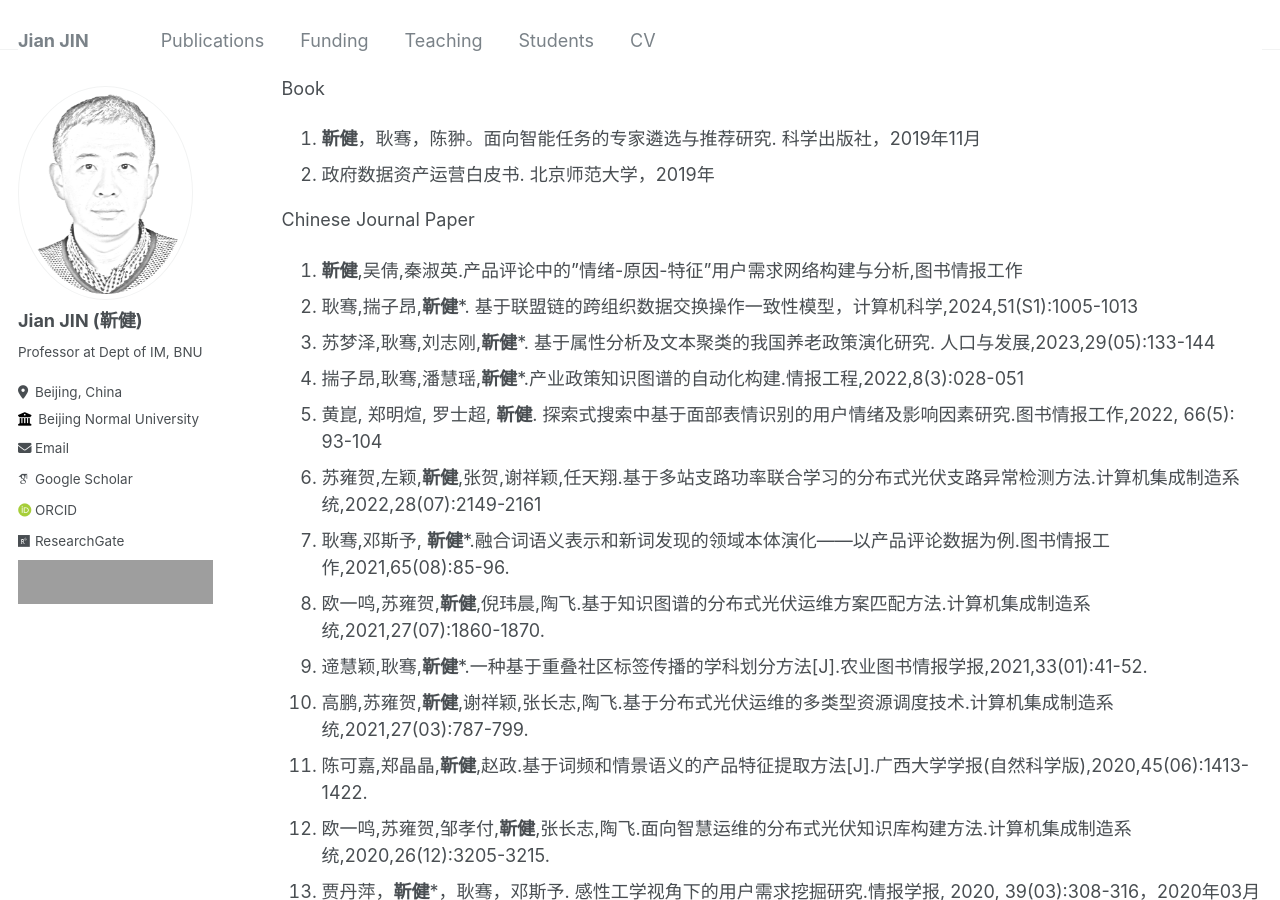
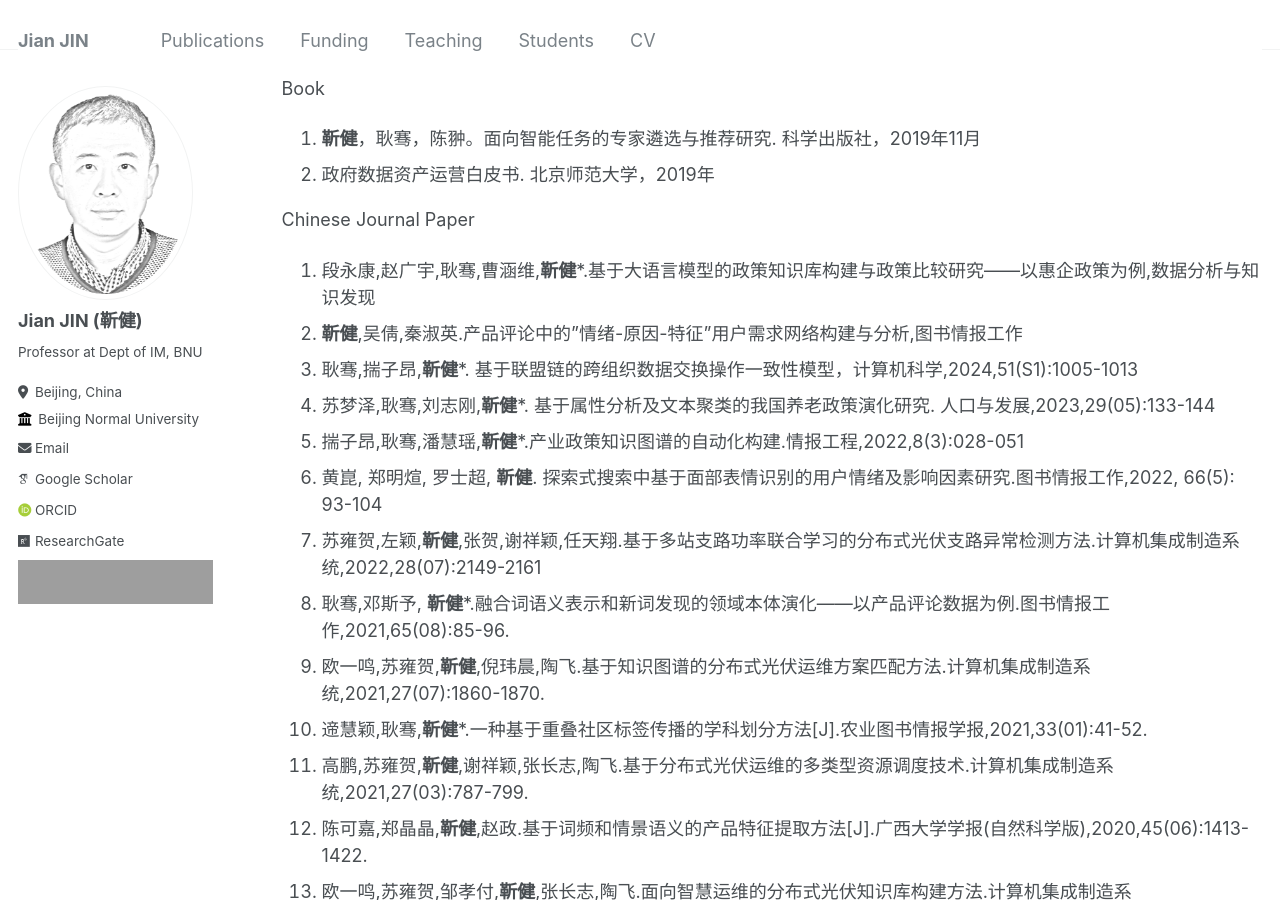
Before and after one commit to xjtujay/xjtujay.github.io, a Jekyll site: the page built from _pages/publications.md, in a window 1280 px wide and 900 px high, scrolled down 3317 px. Built offline with Jekyll 4.4.1, drawn with Linux system fonts in a browser that asks for light colours; some web fonts are replaced; grey boxes are pictures that could not be loaded.

Commit message:
Update publications.md

```diff
--- a/_pages/publications.md
+++ b/_pages/publications.md
@@ -52,6 +52,7 @@ Book
 1.	政府数据资产运营白皮书. 北京师范大学，2019年
 
 Chinese Journal Paper
+21. 段永康,赵广宇,耿骞,曹涵维,**靳健***.基于大语言模型的政策知识库构建与政策比较研究——以惠企政策为例,数据分析与知识发现
 20. **靳健**,吴倩,秦淑英.产品评论中的"情绪-原因-特征"用户需求网络构建与分析,图书情报工作
 19.	耿骞,揣子昂,**靳健***. 基于联盟链的跨组织数据交换操作一致性模型，计算机科学,2024,51(S1):1005-1013
 18.	苏梦泽,耿骞,刘志刚,**靳健***. 基于属性分析及文本聚类的我国养老政策演化研究. 人口与发展,2023,29(05):133-144
```
